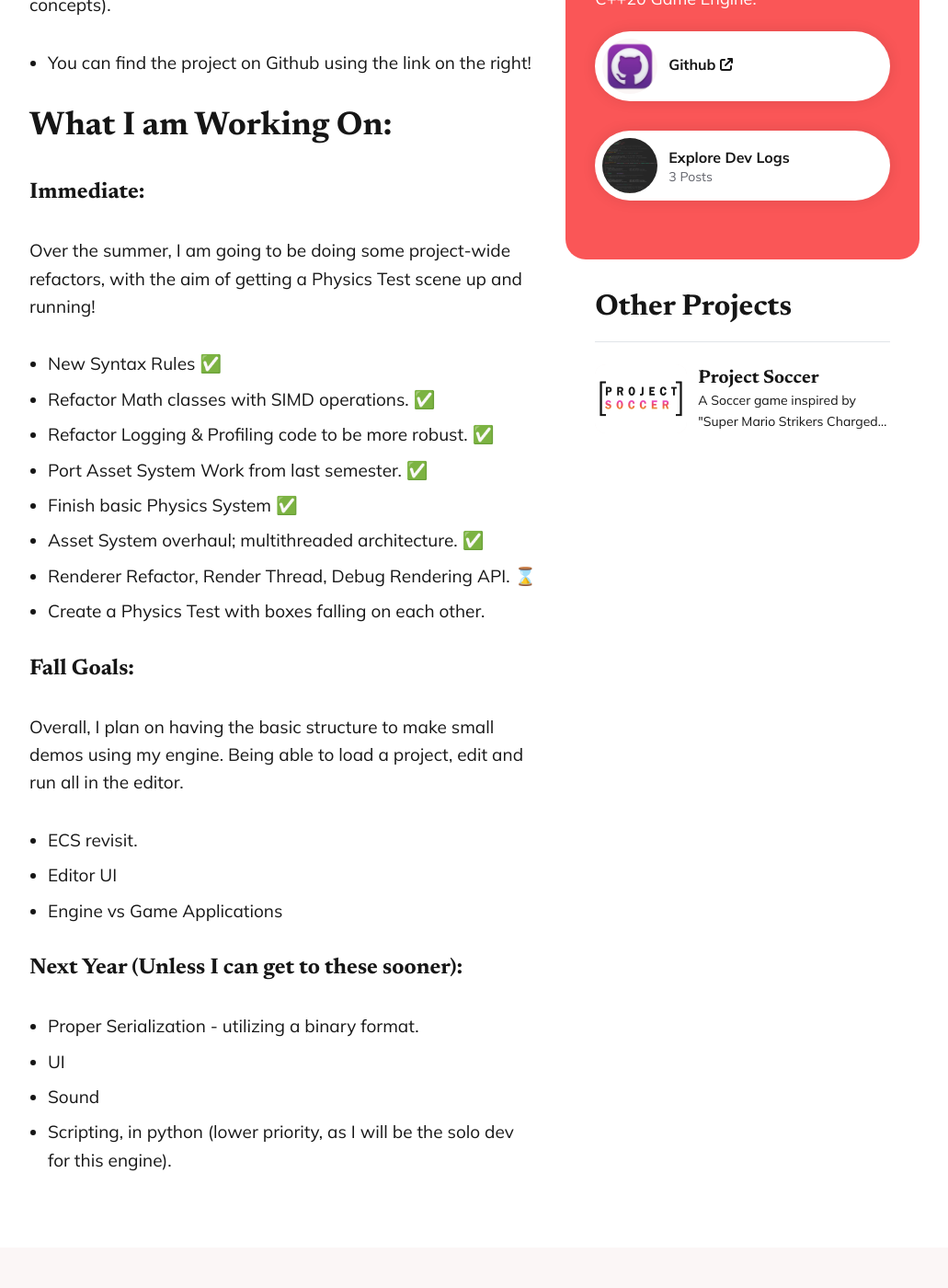
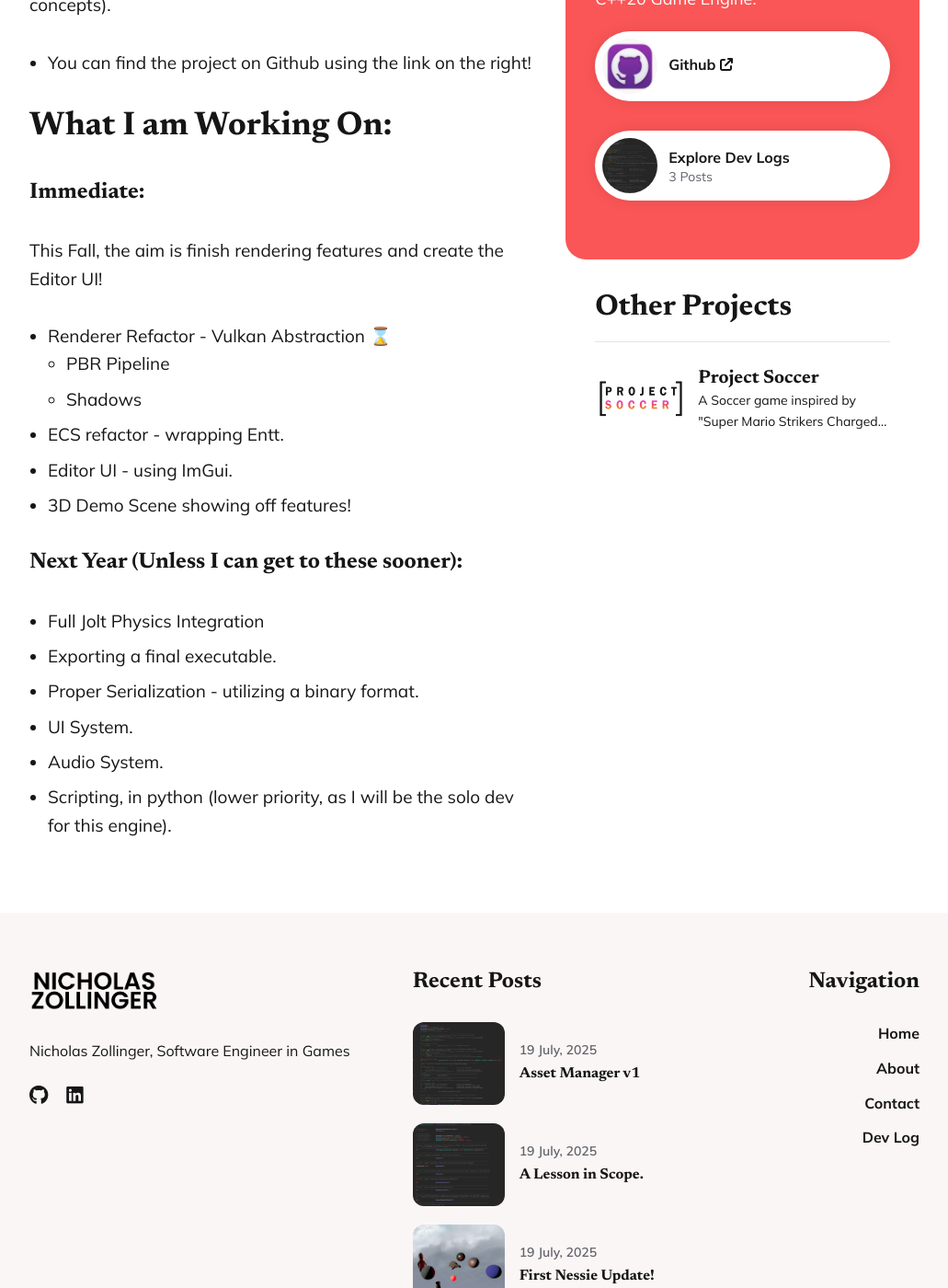
Before and after one commit to nicholaszollinger/nicholaszollinger.github.io, a Jekyll site: the page built from _projects/NessieEngine.md, in a window 1280 px wide and 1400 px high, scrolled down 1012 px. Shown: the whole window at 92% size, without its empty margins (124-1155 px from the left). Built offline with Jekyll 4.4.1, drawn with Linux system fonts in a browser that asks for light colours; nearby versions of some CDN libraries.

Commit message:
Updated Nessie Engine description
- Synced the description of work items with this semester.

```diff
--- a/_projects/NessieEngine.md
+++ b/_projects/NessieEngine.md
@@ -15,24 +15,18 @@ in C++20 (I'm a big fan of concepts).
 
 # What I am Working On:
 ### Immediate:
-Over the summer, I am going to be doing some project-wide refactors, with the aim of getting a Physics Test scene up and running!
-- New Syntax Rules ✅
-- Refactor Math classes with SIMD operations. ✅
-- Refactor Logging & Profiling code to be more robust. ✅
-- Port Asset System Work from last semester. ✅
-- Finish basic Physics System ✅
-- Asset System overhaul; multithreaded architecture. ✅
-- Renderer Refactor, Render Thread, Debug Rendering API. ⌛
-- Create a Physics Test with boxes falling on each other.
-
-### Fall Goals:
-Overall, I plan on having the basic structure to make small demos using my engine. Being able to load a project, edit and run all in the editor.
-- ECS revisit.
-- Editor UI
-- Engine vs Game Applications
+This Fall, the aim is finish rendering features and create the Editor UI!
+- Renderer Refactor - Vulkan Abstraction ⌛
+    - PBR Pipeline
+    - Shadows
+- ECS refactor - wrapping Entt.
+- Editor UI - using ImGui.
+- 3D Demo Scene showing off features!
 
 ### Next Year (Unless I can get to these sooner):
+- Full Jolt Physics Integration
+- Exporting a final executable.
 - Proper Serialization - utilizing a binary format.
-- UI
-- Sound
+- UI System.
+- Audio System.
 - Scripting, in python (lower priority, as I will be the solo dev for this engine).
```
